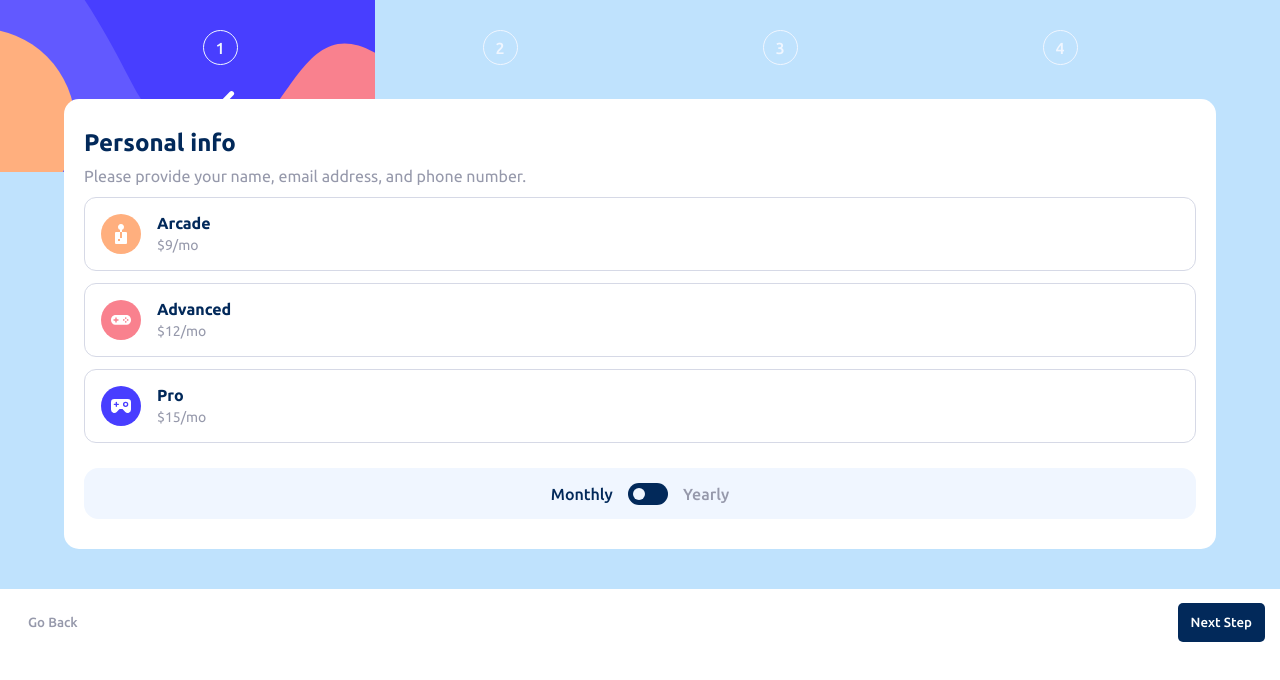
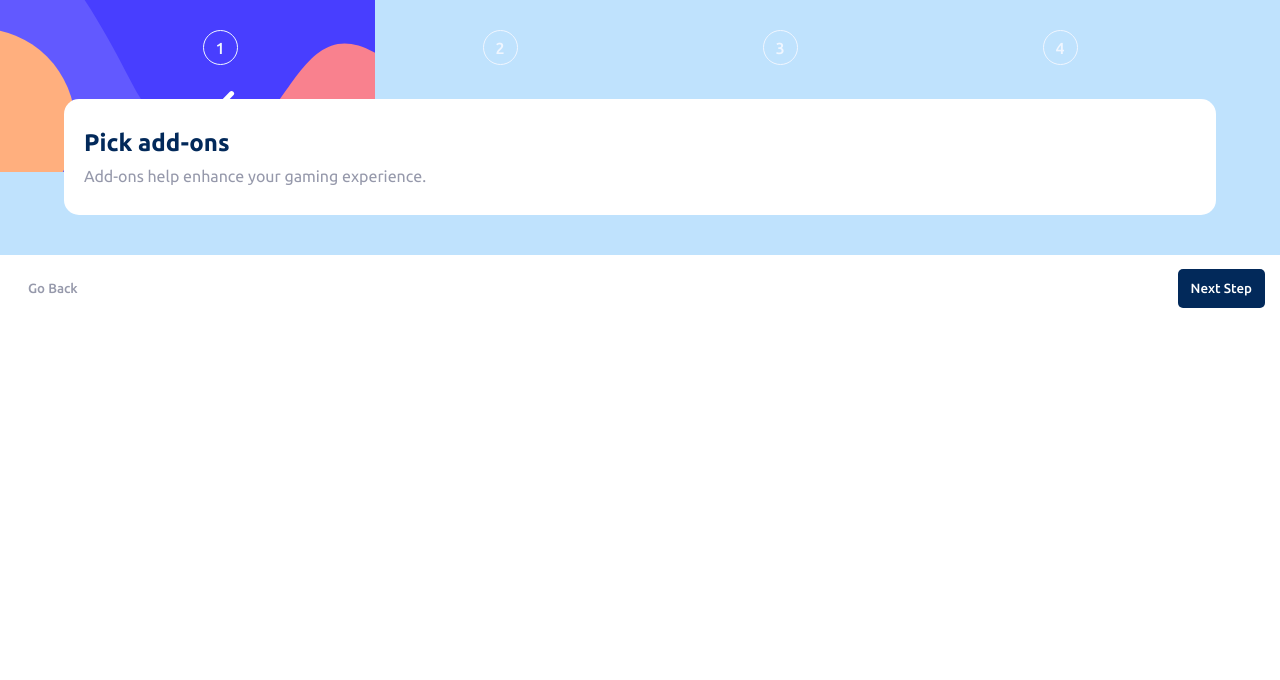
Before and after one commit to Auddity/FEM_Multi-Step-Form, a plain HTML site: page index.html in a window 1280 px wide. Drawn offline with Linux system fonts and the light colour scheme.

Commit message:
page three start

```diff
--- a/index.html
+++ b/index.html
@@ -60,7 +60,7 @@
         </div>
 
         <!-- Page Two -->
-        <div class="form-page page-two">
+        <div class="form-page page-two hide">
           <h1>Personal info</h1>
           <p>Please provide your name, email address, and phone number.</p>
           <div class="form">
@@ -106,6 +106,12 @@
             </div>
           </div>
         </div>
+
+        <!-- Page Three -->
+        <div class="form-page page-three">
+          <h1>Pick add-ons</h1>
+          <p>Add-ons help enhance your gaming experience.</p>
+        </div>
       </div>
       <button class="btn next-btn">Next Step</button>
       <button class="btn back-btn">Go Back</button>
--- a/style.css
+++ b/style.css
@@ -206,6 +206,8 @@ TODO: background color and text color change when page is visible */
   color: var(--Marine-blue);
 }
 
+/* Page Three */
+
 /* Next step / Previous step btns */
 /*
   TODO: Go Back button only visible when not on page one.
```
